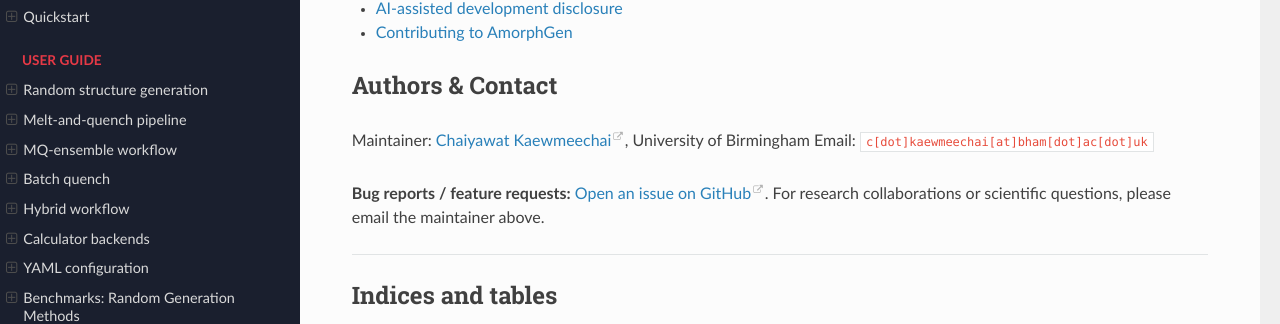
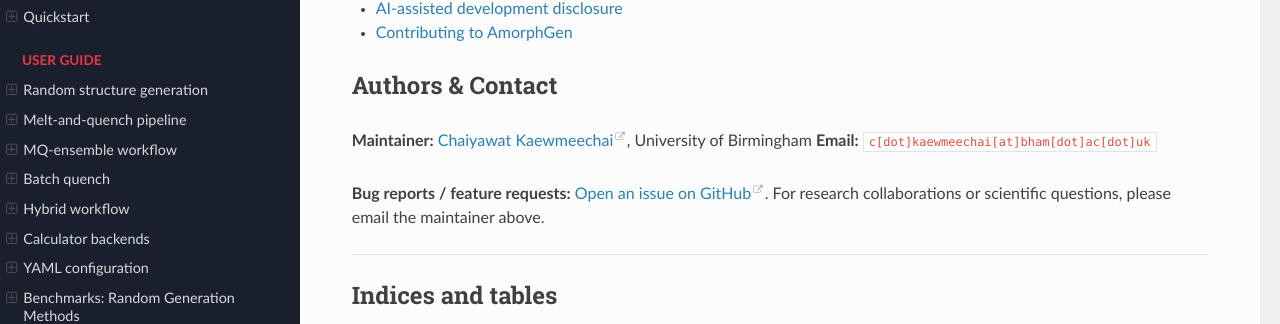
Before and after one commit to SMTG-Bham/AmorphGen, a Sphinx documentation site: the page built from docs/index.md, in a window 1280 px wide and 900 px high, scrolled down 8888 px. Shown: the part 304-628 px from the top of the window. Built offline with Sphinx 7.4.7 and the Read the Docs theme 3.1.0, drawn with Linux system fonts in a browser that asks for light colours; part of the change alters nothing that is shown.

````diff
--- a/docs/index.md
+++ b/docs/index.md
@@ -309,8 +309,8 @@ contributing
 ```
 
 ## Authors & Contact
-Maintainer: [Chaiyawat Kaewmeechai](https://cywkmc21.github.io/), University of Birmingham
-Email: `c[dot]kaewmeechai[at]bham[dot]ac[dot]uk`
+**Maintainer:** [Chaiyawat Kaewmeechai](https://cywkmc21.github.io/), University of Birmingham
+**Email:** `c[dot]kaewmeechai[at]bham[dot]ac[dot]uk`
 
 **Bug reports / feature requests:** [Open an issue on GitHub](https://github.com/SMTG-Bham/AmorphGen/issues).
 For research collaborations or scientific questions, please email the maintainer above.
````
